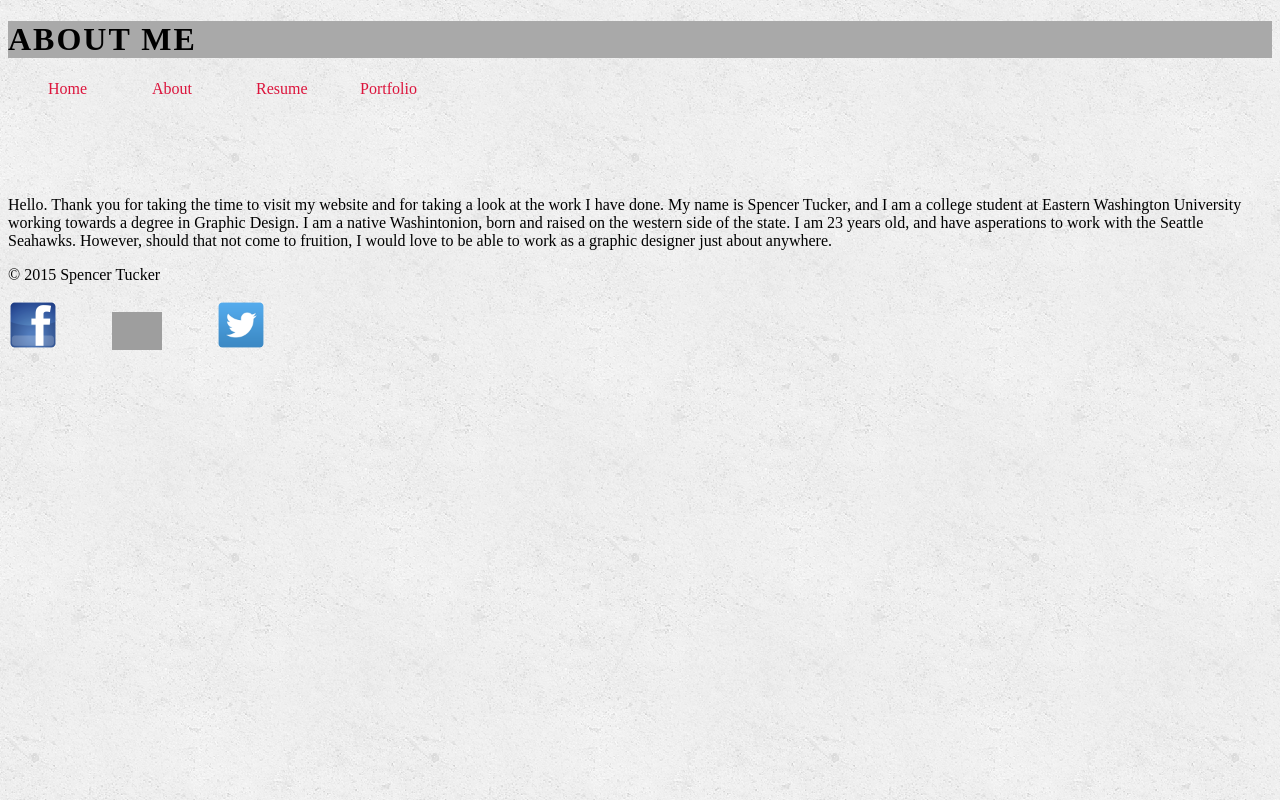
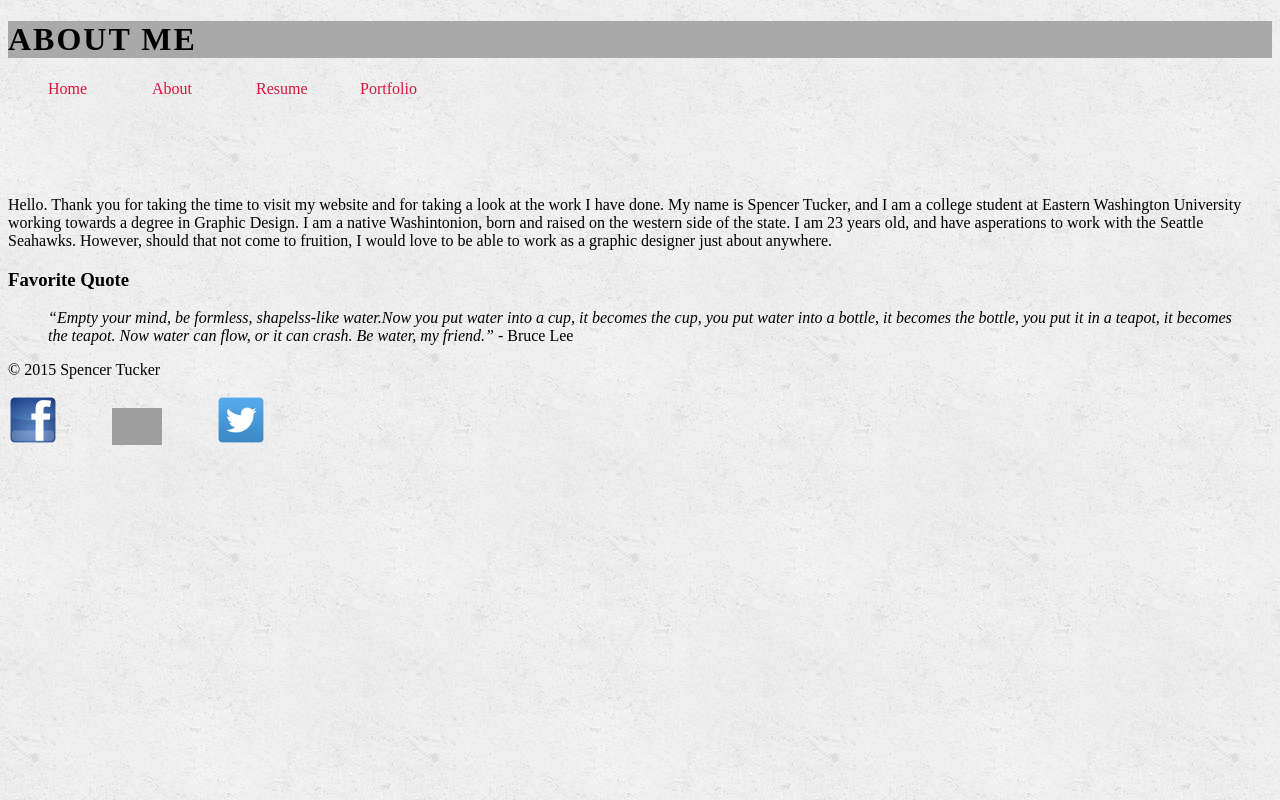
Before and after one commit to SpencerT71/spencert71.github.io, a plain HTML site: page about.html in a window 1280 px wide. Drawn offline with Linux system fonts and the light colour scheme; grey boxes are pictures that could not be loaded.

Commit message:
added quote
Added in my personal favorite into the about me section

```diff
--- a/about.html
+++ b/about.html
@@ -30,6 +30,14 @@
 
     </section>
 
+    <section>
+
+        <h3>Favorite Quote</h3>
+
+        <blockquote><i>“Empty your mind, be formless, shapelss-like water.Now you put water into a cup, it becomes the cup, you put water into a bottle, it becomes the bottle, you put it in a teapot, it becomes the teapot. Now water can flow, or it can crash. Be water, my friend.”</i> - Bruce Lee</blockquote>
+
+    </section>
+
 </body>
   <footer>
       <p>&copy; 2015 Spencer Tucker</p>
```
